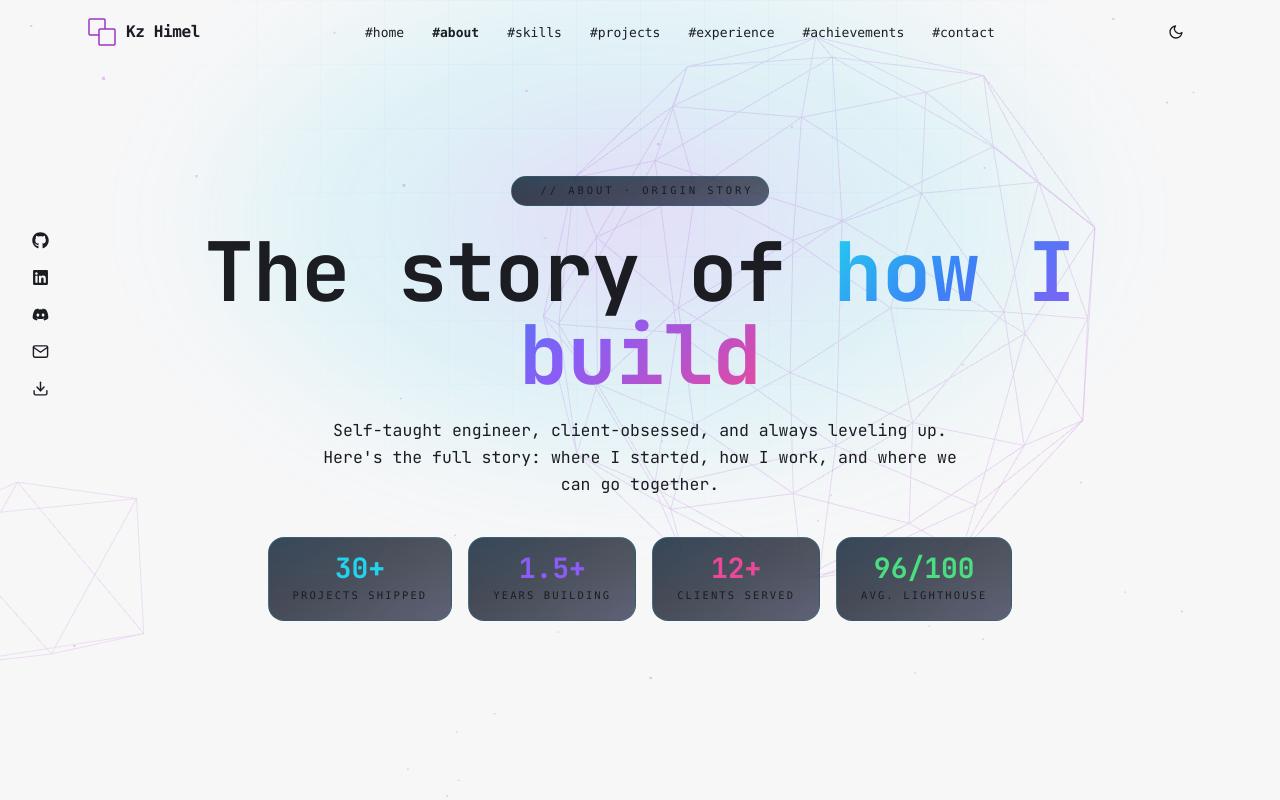
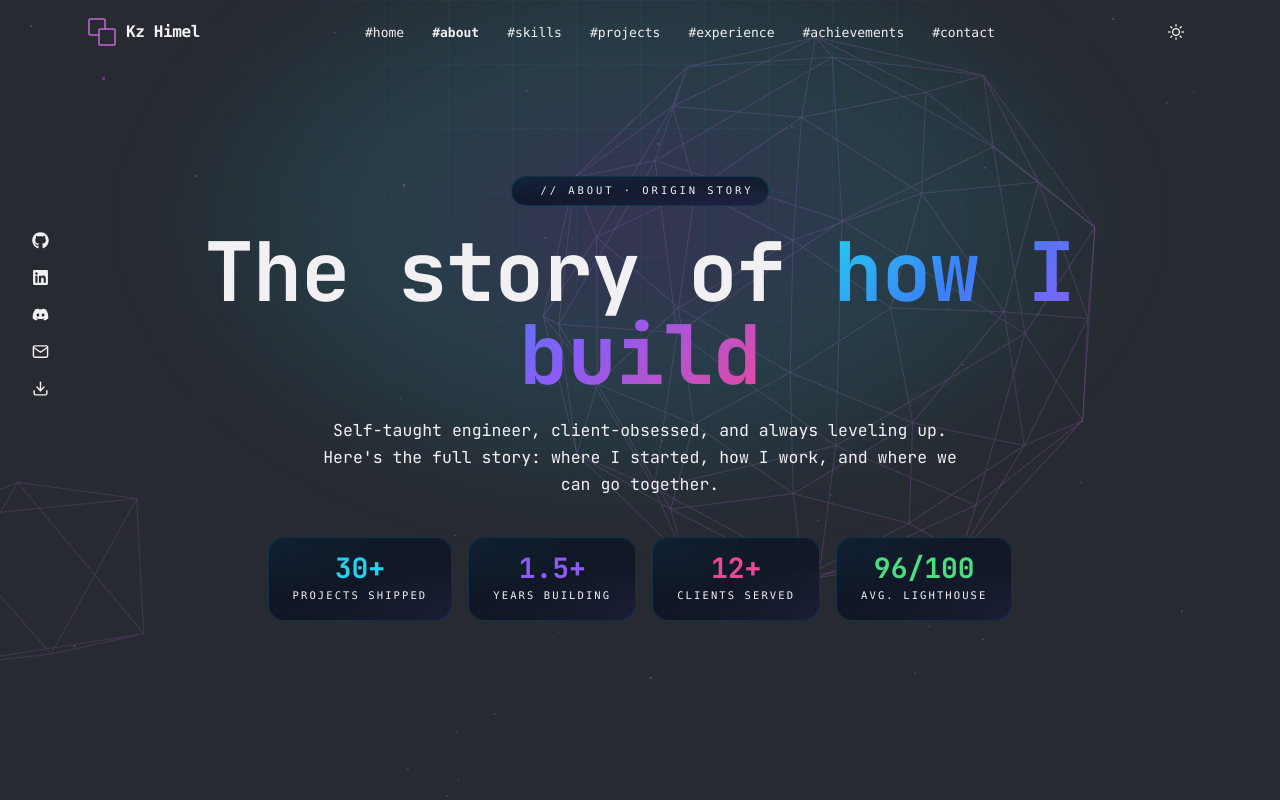
Before and after one commit to Kz-Himel/portfolio, a Next.js app: page /about in a window 1280 px wide. Shown: the top 800 px of the page. Built offline with nearby package versions, Linux system fonts and the light colour scheme.

Commit message:
Update: Theme Provider

```diff
--- a/src/app/layout.jsx
+++ b/src/app/layout.jsx
@@ -23,7 +23,7 @@ export default function RootLayout({ children }) {
   return (
     <html lang="en" className="scroll-smooth" suppressHydrationWarning>
       <body className="bg-bg text-text-main antialiased selection:bg-accent/20 selection:text-accent">
-        {/* <ThemeProvider> */}
+        <ThemeProvider>
           <Background3D />
           <CustomCursor />
           <SmoothScroll>
@@ -34,7 +34,7 @@ export default function RootLayout({ children }) {
             </main>
             <Footer />
           </SmoothScroll>
-        {/* </ThemeProvider> */}
+        </ThemeProvider>
       </body>
     </html>
   );
--- a/src/components/ThemeProvider.jsx
+++ b/src/components/ThemeProvider.jsx
@@ -2,9 +2,23 @@
 
 import { ThemeProvider as NextThemesProvider } from "next-themes";
 
+if (typeof window !== "undefined" && process.env.NODE_ENV === "development") {
+  const origError = console.error;
+  console.error = (...args) => {
+    if (typeof args[0] === "string" && args[0].includes("Encountered a script tag")) {
+      return;
+    }
+    origError.apply(console, args);
+  };
+}
+
 export default function ThemeProvider({ children }) {
   return (
-    <NextThemesProvider attribute="class" defaultTheme="dark" enableSystem={false}>
+    <NextThemesProvider
+      attribute="class"
+      defaultTheme="dark"
+      enableSystem={false}
+    >
       {children}
     </NextThemesProvider>
   );
```
